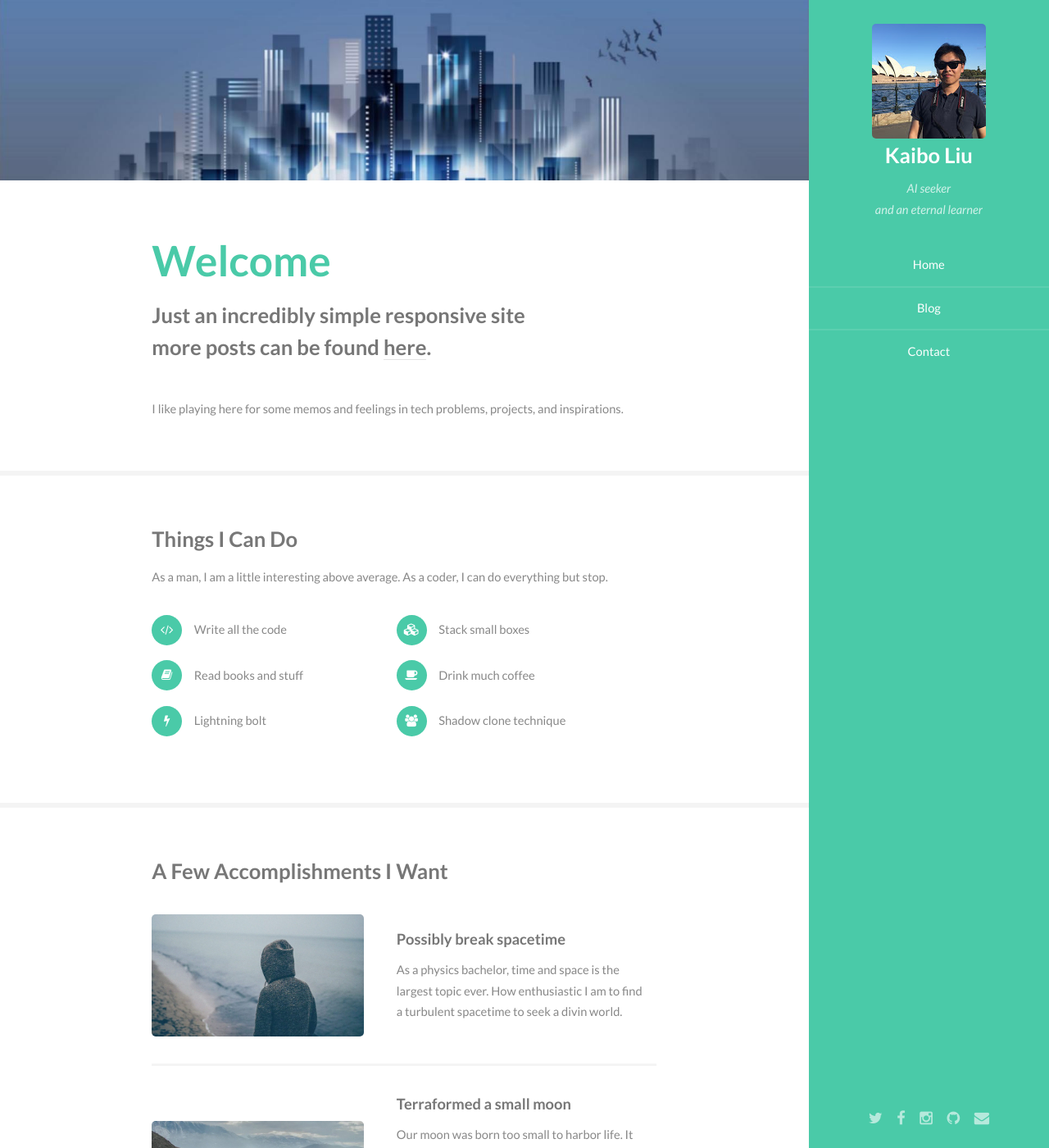
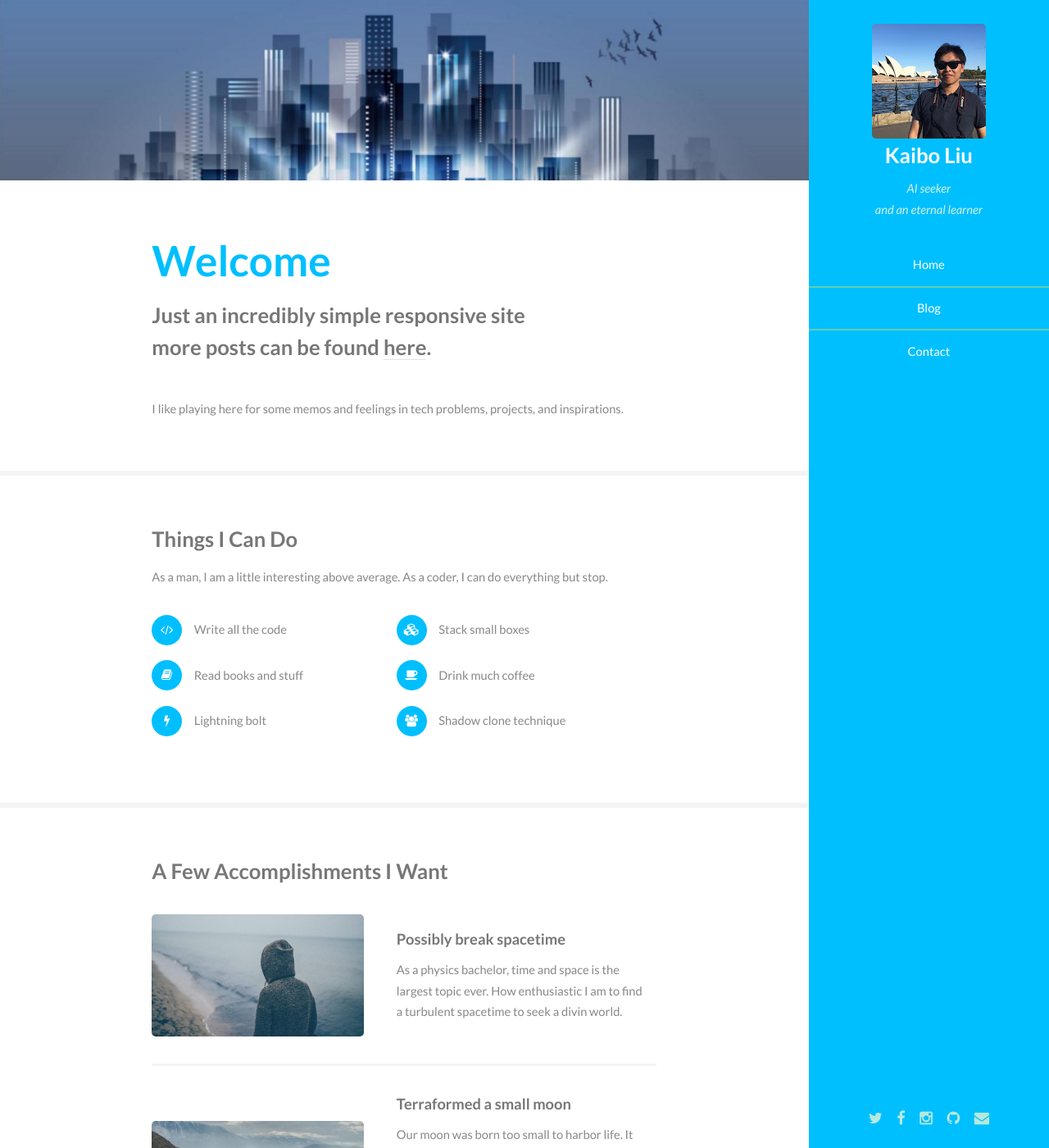
Before and after one commit to KaiboLiu/kaiboliu.github.io, a Jekyll site: the page built from index.html, in a window 1280 px wide and 1400 px high. Shown: the whole window at 82% size. Built offline with Jekyll 4.4.1, drawn with Linux system fonts in a browser that asks for light colours.

Commit message:
better website

```diff
--- a/css/style.css
+++ b/css/style.css
@@ -35,7 +35,8 @@
 
 		a:hover {
 			border-bottom-color: transparent;
-			color: #4acaa8 !important;
+			/*color: #4acaa8 !important;*/
+			color: #00BFFF !important;
 		}
 
 	strong, b {
@@ -195,7 +196,7 @@
 	}
 
 	header.major h2 {
-		color: #4acaa8;
+		color: #00BFFF;
 		font-size: 3.5em;
 	}
 
@@ -259,7 +260,7 @@
 		input[type="email"]:focus,
 		select:focus,
 		textarea:focus {
-			border-color: #4acaa8;
+			border-color: #00BFFF;
 		}
 
 	.select-wrapper {
@@ -370,7 +371,7 @@
 
 		input[type="checkbox"]:focus + label:before,
 		input[type="radio"]:focus + label:before {
-			border-color: #4acaa8;
+			border-color: #00BFFF;
 		}
 
 	input[type="checkbox"] + label:before {
@@ -562,7 +563,7 @@
 				}
 
 				ul.feature-icons li:before {
-					background: #4acaa8;
+					background: #00BFFF;
 					border-radius: 100%;
 					color: #ffffff;
 					display: block;
@@ -851,7 +852,7 @@
 		input[type="reset"].special,
 		input[type="button"].special,
 		.button.special {
-			background-color: #4acaa8;
+			background-color: #00BFFF;
 			color: #ffffff !important;
 		}
 
@@ -932,7 +933,7 @@
 /* Header */
 
 	#header {
-		background: #4acaa8;
+		background: #00BFFF;
 		color: #d1f1e9;
 		height: 100%;
 		position: fixed;
@@ -1026,7 +1027,7 @@
 
 					#header > nav ul li a.active, #header > nav ul li .cc-active {
 						background: #fff;
-						color: #4acaa8 !important;
+						color: #00BFFF !important;
 					}
 
 				#header > nav ul li:first-child {
```
